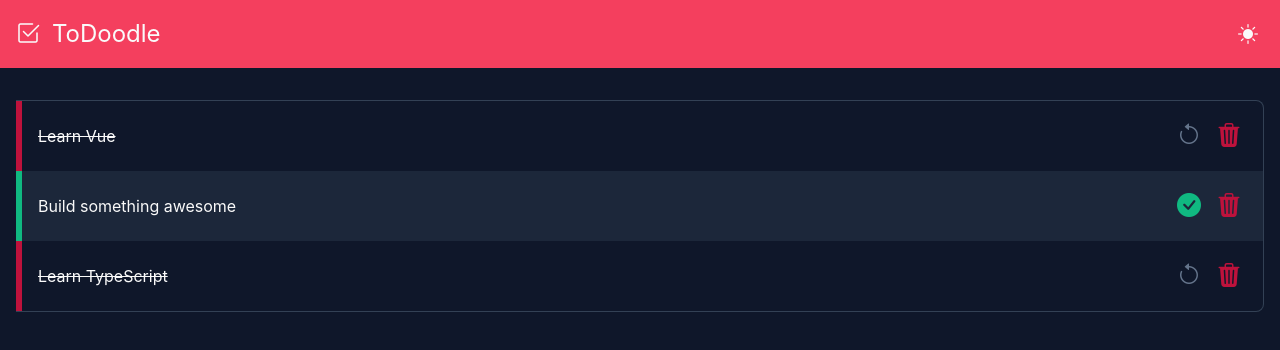
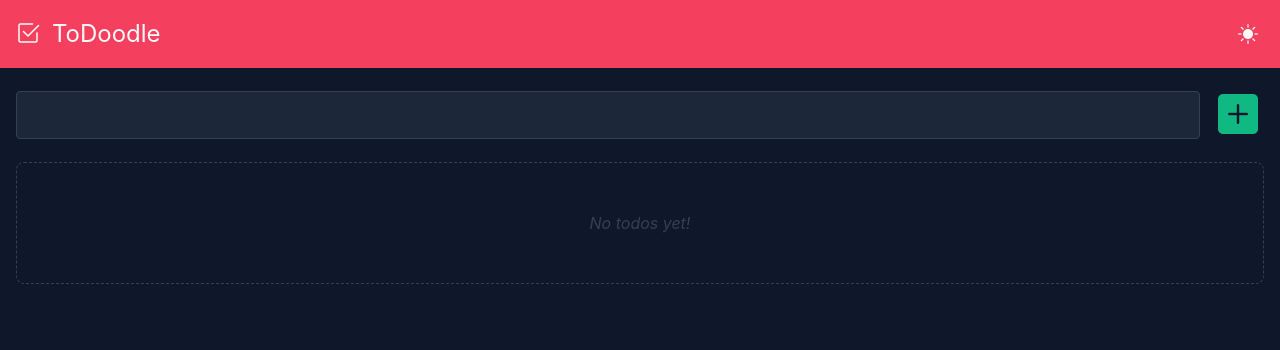
Before and after one commit to deejayjay/pinia-crash-course, a Vue app: page / in a window 1280 px wide. Shown: the top 350 px of the page. Built offline with nearby package versions, Linux system fonts and the light colour scheme.

Commit message:
Adds todo store using pinia and implemented add new todo and delete todo functionalities.

```diff
--- a/src/App.vue
+++ b/src/App.vue
@@ -1,26 +1,14 @@
 <script setup>
 import { ref } from 'vue';
+import { storeToRefs } from 'pinia';
 
+import { useTodosStore } from '@/stores/todos';
 import TodoList from './components/TodoList.vue';
+import NewTodo from './components/NewTodo.vue';
 
-const todoList = [
-  {
-    id: 1,
-    text: 'Learn Vue',
-    isCompleted: true
-  },
-  {
-    id: 2,
-    text: 'Build something awesome',
-    isCompleted: false
-  },
-  {
-    id: 3,
-    text: 'Learn TypeScript',
-    isCompleted: true
-  }
-];
+const todoStore = useTodosStore();
 
+const { todos } = storeToRefs(todoStore);
 const theme = ref('dark');
 
 function toggleTheme() {
@@ -30,9 +18,6 @@ function toggleTheme() {
   }
   theme.value = 'light';
 }
-
-// Need to change this to use Pinia
-// import { storeToRefs } from 'pinia';
 </script>
 
 <template>
@@ -41,20 +26,17 @@ function toggleTheme() {
       <i class="bi bi-check2-square icon-todo"></i>ToDoodle
     </h1>
     <div class="theme-buttons">
-      <button v-show="theme === 'dark'"
-              class="theme-btn"
-              @click="toggleTheme">
+      <button v-show="theme === 'dark'" class="theme-btn" @click="toggleTheme">
         <i class="bi bi-brightness-high-fill icon-sun"></i>
       </button>
-      <button v-show="theme === 'light'"
-              class="theme-btn"
-              @click="toggleTheme">
+      <button v-show="theme === 'light'" class="theme-btn" @click="toggleTheme">
         <i class="bi bi-moon-stars-fill icon-moon"></i>
       </button>
     </div>
   </header>
   <main class="main">
-    <TodoList :todos="todoList" />
+    <NewTodo />
+    <TodoList :todos="todos" />
   </main>
 </template>
 
@@ -90,5 +72,7 @@ function toggleTheme() {
 
 .main {
   padding: 1rem;
+  width: min(100%, 1280px);
+  margin: 0 auto;
 }
 </style>
--- /dev/null
+++ b/src/components/NewTodo.vue
@@ -0,0 +1,64 @@
+<template>
+  <form class="form" @submit.prevent="handleAddNewTodo">
+    <div class="form-controls">
+      <input type="text" class="form-control" v-model="todoText">
+      <button class="add-btn">
+        <i class="bi bi-plus-square-fill"></i>
+      </button>
+    </div>
+  </form>
+</template>
+
+<script setup>
+import { ref } from 'vue';
+
+import { useTodosStore } from '@/stores/todos';
+
+const { addNewTodo } = useTodosStore();
+
+const todoText = ref('');
+
+function handleAddNewTodo() {
+  addNewTodo(todoText.value);
+  todoText.value = '';
+}
+</script>
+
+<style scoped>
+.form-controls {
+  display: flex;
+  align-items: center;
+  gap: 0.75rem;
+}
+
+.form-control {
+  flex: 1;
+  padding: 0.5rem 1rem;
+  height: 3rem;
+  background-color: #33415562;
+  border: 1px solid #334155;
+  border-radius: 4px;
+  color: #fafafa;
+}
+
+.form-control:focus-visible {
+  outline: 1px solid #2563eb;
+}
+
+.add-btn {
+  border: none;
+  border-radius: 4px;
+  background-color: transparent;
+  color: #10b981;
+  transition: color 0.25s;
+}
+
+.add-btn>i {
+  font-size: 2.5rem;
+}
+
+.add-btn:hover {
+  cursor: pointer;
+  color: #16a34a;
+}
+</style>
--- a/src/components/TodoItem.vue
+++ b/src/components/TodoItem.vue
@@ -2,15 +2,13 @@
   <div class="todo">
     <div class="todo__text">{{ todo.text }}</div>
     <div class="todo__actions">
-      <button v-if="!todo.isCompleted"
-              class="todo__action check-btn">
+      <button v-if="!todo.isCompleted" class="todo__action completed-btn" @click="handleCompleted(todo.id)">
         <i class="bi bi-check-circle-fill"></i>
       </button>
-      <button v-else
-              class="todo__action undo-btn">
+      <button v-else class="todo__action not-completed-btn" @click="handleNotCompleted(todo.id)">
         <i class="bi bi-arrow-counterclockwise"></i>
       </button>
-      <button class="todo__action delete-btn">
+      <button class="todo__action delete-btn" @click="handleDelete(todo.id)">
         <i class="bi bi-trash3-fill"></i>
       </button>
     </div>
@@ -18,12 +16,30 @@
 </template>
 
 <script setup>
+import { useTodosStore } from '@/stores/todos';
+
+const { deleteTodo } = useTodosStore();
+
 const props = defineProps({
   todo: {
     type: Object,
     required: true
   }
 });
+
+function handleCompleted(todoId) {
+  console.log(`Todo ${todoId} was marked completed`);
+  // Add logic to mark the ToDo as completed
+}
+
+function handleNotCompleted(todoId) {
+  console.log(`Todo ${todoId} was marked not completed`);
+  // Add logic to mark the ToDo as not completed
+}
+
+function handleDelete(todoId) {
+  deleteTodo(todoId);
+}
 </script>
 
 <style scoped>
@@ -44,7 +60,7 @@ const props = defineProps({
   background-color: transparent;
 }
 
-.check-btn {
+.completed-btn {
   color: #10b981;
 }
 
@@ -52,14 +68,33 @@ const props = defineProps({
   color: #be123c;
 }
 
-.undo-btn {
+.not-completed-btn {
   color: #64748b;
 }
 
-.undo-btn,
+.not-completed-btn,
 .delete-btn,
-.check-btn {
+.completed-btn {
   transition: color 0.25s;
   font-size: 1.5rem;
+  transition: color 0.25s;
+}
+
+.not-completed-btn:hover,
+.delete-btn:hover,
+.completed-btn:hover {
+  cursor: pointer;
+}
+
+.not-completed-btn:hover {
+  color: #2563eb;
+}
+
+.completed-btn:hover {
+  color: #16a34a;
+}
+
+.delete-btn:hover {
+  color: #f43f5e;
 }
 </style>
--- a/src/components/TodoList.vue
+++ b/src/components/TodoList.vue
@@ -1,13 +1,10 @@
 <template>
-  <ul role="list"
-      class="list-items">
-    <li v-for="todo in todos"
-        role="listitem"
-        class="list-item"
-        :class="todo.isCompleted ? 'completed' : 'not-completed'">
+  <ul role="list" v-if="todos.length > 0" class="list-items">
+    <li v-for="todo in todos" role="listitem" class="list-item" :class="todo.isCompleted ? 'completed' : 'not-completed'">
       <TodoItem :todo="todo" />
     </li>
   </ul>
+  <p v-else class="no-todos">No todos yet!</p>
 </template>
 
 <script setup>
@@ -37,9 +34,9 @@ const props = defineProps({
   background-color: #33415562;
 }
 
-list-item:last-child {
+/* .list-item:last-child {
   padding-bottom: 1rem;
-}
+} */
 
 .list-item.not-completed {
   border-left: 6px solid #10b981;
@@ -49,4 +46,14 @@ list-item:last-child {
   text-decoration: line-through;
   border-left: 6px solid #be123c;
 }
+
+.no-todos {
+  padding: 3rem 1rem;
+  border: 1px dashed #334155;
+  border-radius: 8px;
+  text-align: center;
+  color: #334155;
+  font-style: italic;
+  margin-top: 1rem;
+}
 </style>
--- /dev/null
+++ b/src/stores/todos.js
@@ -0,0 +1,21 @@
+import { defineStore } from 'pinia';
+
+export const useTodosStore = defineStore('todos', {
+  state: () => ({
+    todos: []
+  }),
+  actions: {
+    addNewTodo(todoText) {
+      const newTodo = {
+        id: crypto.randomUUID(),
+        text: todoText,
+        isCompleted: false
+      };
+      this.todos.push(newTodo);
+    },
+    deleteTodo(todoId) {
+      console.log(`Todo ${todoId} was deleted`);
+      this.todos = this.todos.filter((todo) => todo.id !== todoId);
+    }
+  }
+});
```
